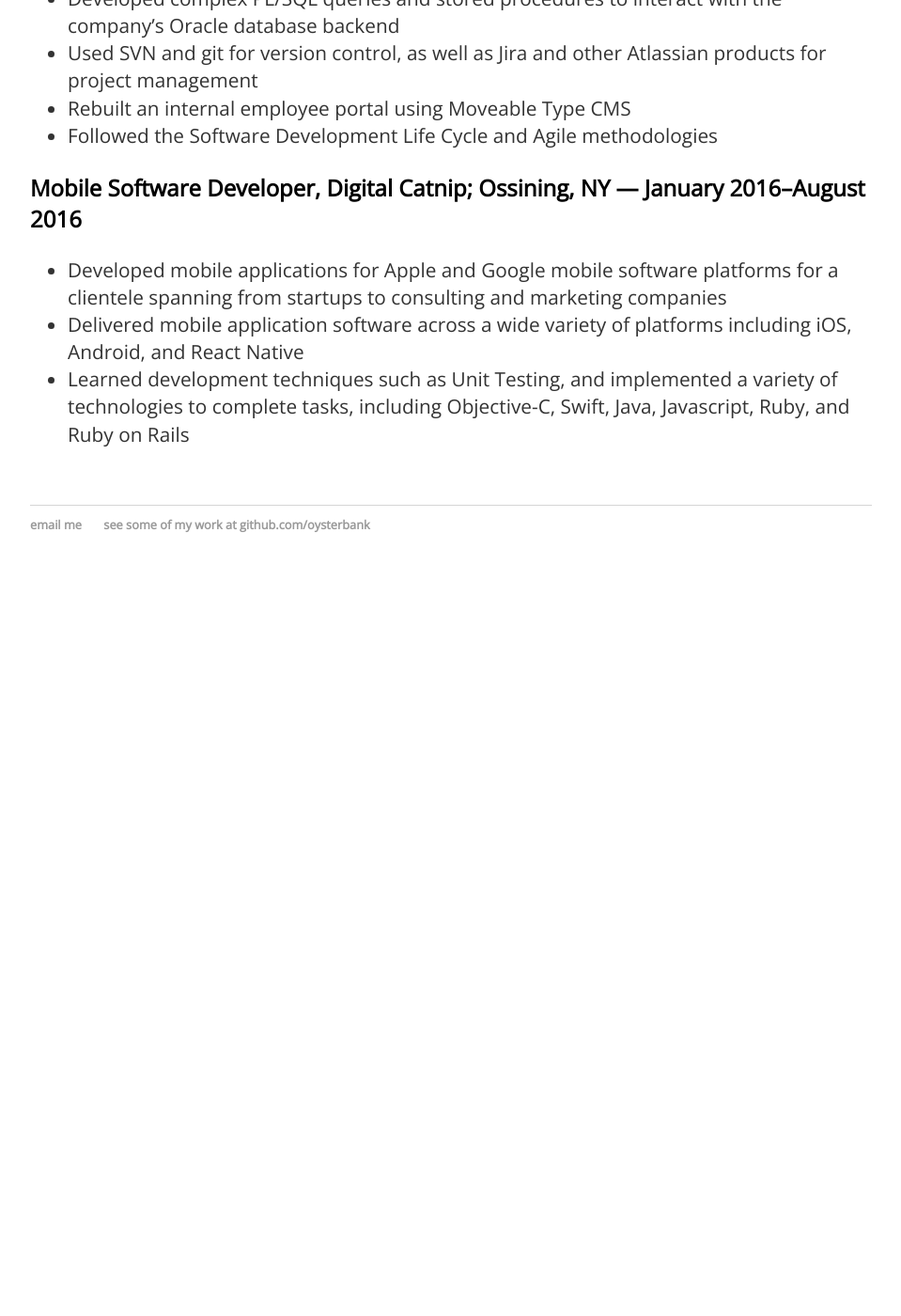
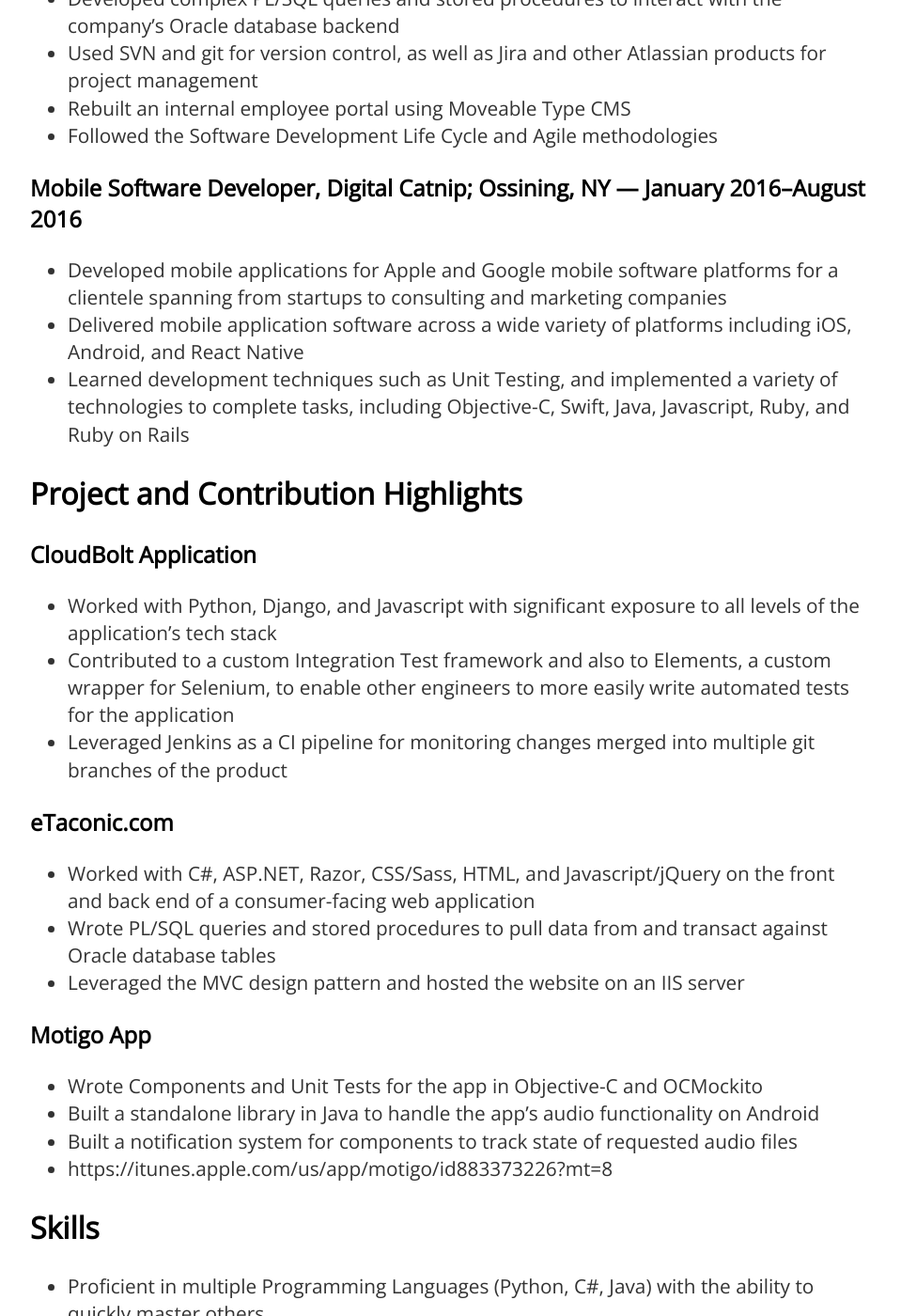
Before and after one commit to oysterbank/oysterbank.github.io, a Jekyll site: the page built from cv/index.html, in a window 1280 px wide and 1400 px high, scrolled down 1100 px. Shown: the whole window at 94% size, without its empty margins (160-1119 px from the left). Built offline with Jekyll 4.4.1, drawn with Linux system fonts in a browser that asks for light colours; before the commit the page ends 1728 px from its top, so only the background shows below that; some of the changed text lies outside the part shown.

Commit message:
Added contributions and skills to cv.

```diff
--- a/cv/index.html
+++ b/cv/index.html
@@ -40,4 +40,36 @@
 		<li>Delivered mobile application software across a wide variety of platforms including iOS, Android, and React Native</li>
 		<li>Learned development techniques such as Unit Testing, and implemented a variety of technologies to complete tasks, including Objective-C, Swift, Java, Javascript, Ruby, and Ruby on Rails</li>
 	</ul>
+
+	<h2>Project and Contribution Highlights</h2>
+	<h3>CloudBolt Application</h3>
+	<ul>
+		<li>Worked with Python, Django, and Javascript with significant exposure to all levels of the application’s tech stack</li>
+		<li>Contributed to a custom Integration Test framework and also to Elements, a custom wrapper for Selenium, to enable other engineers to more easily write automated tests for the application</li>
+		<li>Leveraged Jenkins as a CI pipeline for monitoring changes merged into multiple git branches of the product</li>
+	</ul>
+	<h3>eTaconic.com</h3>
+	<ul>
+		<li>Worked with C#, ASP.NET, Razor, CSS/Sass, HTML, and Javascript/jQuery on the front and back end of a consumer-facing web application</li>
+		<li>Wrote PL/SQL queries and stored procedures to pull data from and transact against Oracle database tables</li>
+		<li>Leveraged the MVC design pattern and hosted the website on an IIS server</li>
+	</ul>
+	<h3>Motigo App</h3>
+	<ul>
+		<li>Wrote Components and Unit Tests for the app in Objective-C and OCMockito</li>
+		<li>Built a standalone library in Java to handle the app’s audio functionality on Android</li>
+		<li>Built a notification system for components to track state of requested audio files</li>
+		<li>https://itunes.apple.com/us/app/motigo/id883373226?mt=8</li>
+	</ul>
+
+	<h2>Skills</h2>
+	<ul>
+		<li>Proficient in multiple Programming Languages (Python, C#, Java) with the ability to quickly master others</li>
+		<li>Software and Web Development using modern standards, frameworks, and languages (Django, Javascript/ES6+, jQuery, ASP.NET, SQL, HTML5, CSS3, Sass)</li>
+		<li>Experience developing applications in IDEs including Xcode, Android Studio, Visual Studio, and PyCharm</li>
+		<li>UI/UX, with a working knowledge of numerous front-end frameworks including Bootstrap 3/4, Vue, and React/React Native</li>
+		<li>Version control and project management using Git, SVN, Jira, and Confluence, as well as familiarity with the Agile methodology</li>
+		<li>Building and maintaining custom websites using CMSs including Wordpress and Moveable Type</li>
+		<li>Strong verbal and written communication skills</li>
+	</ul>
 </div>
```
Also changed, not shown: README.md.
